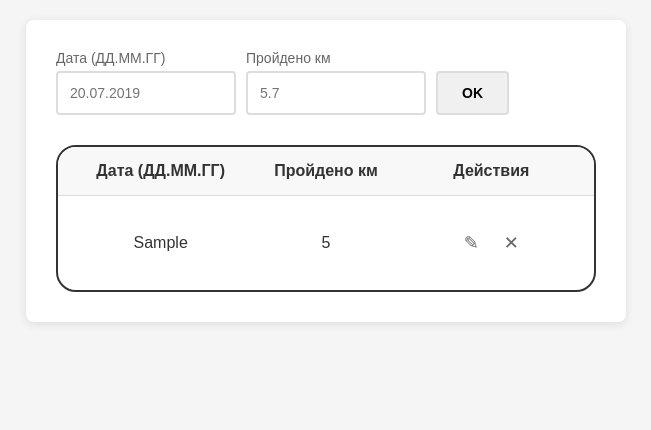
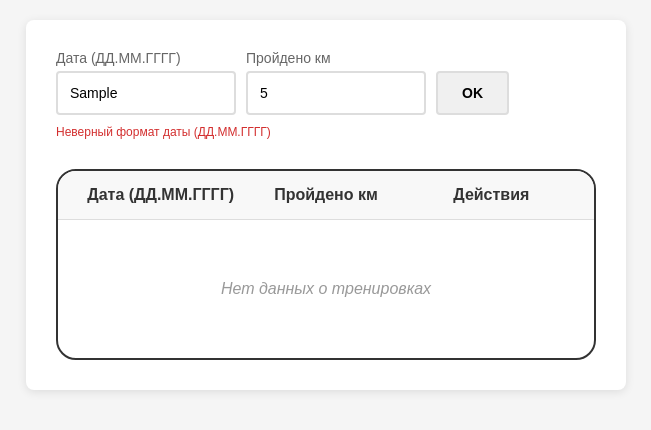
Before and after one commit to Madmaxim22/steps, a React (Vite) app: page / in a window 1280 px wide. Both pictures are taken after typing "Sample", "5" into the empty fields and a click on the button "OK". Shown: the top 430 px of the page, without its empty margins (314-965 px from the left). Built offline with nearby package versions, Linux system fonts and the light colour scheme.

Commit message:
feat: add validation and error handling to TrainingsForm, update date format in labels, and enhance error display

```diff
--- a/src/App.css
+++ b/src/App.css
@@ -53,6 +53,16 @@ body {
 
 .form-group input:focus {
   border-color: #4CAF50;
+}
+
+.error-message {
+  margin-top: 4px;
+  font-size: 12px;
+  color: #d32f2f;
+}
+
+.form-errors {
+  margin-top: 4px;
 }
 
 .submit-btn {
--- a/src/components/TrainingsForm.jsx
+++ b/src/components/TrainingsForm.jsx
@@ -3,15 +3,77 @@ import { useState } from 'react';
 function TrainingsForm({ editTraining, onSubmitTraining }) {
     const [date, setDate] = useState(editTraining?.date ?? '');
     const [distance, setDistance] = useState(editTraining?.distance ?? '');
+    const [dateError, setDateError] = useState('');
+    const [distanceError, setDistanceError] = useState('');
+
+    function validateDate(value) {
+        if (!value) {
+            return 'Введите дату';
+        }
+
+        const match = /^(\d{2})\.(\d{2})\.(\d{4})$/.exec(value);
+        if (!match) {
+            return 'Неверный формат даты (ДД.ММ.ГГГГ)';
+        }
+
+        const day = parseInt(match[1], 10);
+        const month = parseInt(match[2], 10);
+        const year = parseInt(match[3], 10);
+
+        const dateObj = new Date(year, month - 1, day);
+
+        if (
+            dateObj.getFullYear() !== year ||
+            dateObj.getMonth() !== month - 1 ||
+            dateObj.getDate() !== day
+        ) {
+            return 'Несуществующая дата';
+        }
+
+        return null;
+    }
+
+    function validateDistance(value) {
+        if (value === '' || value == null) {
+            return 'Введите расстояние';
+        }
+
+        const num = Number(value);
+
+        if (!Number.isFinite(num)) {
+            return 'Введите корректное число';
+        }
+
+        if (num <= 0) {
+            return 'Расстояние должно быть больше 0';
+        }
+
+        return null;
+    }
 
     function handleSubmit(e) {
         e.preventDefault();
+
+        const dateValidationError = validateDate(date);
+        const distanceValidationError = validateDistance(distance);
+
+        setDateError(dateValidationError ?? '');
+        setDistanceError(distanceValidationError ?? '');
+
+        if (dateValidationError || distanceValidationError) {
+            return;
+        }
+
+        const numericDistance = Number(distance);
+
         onSubmitTraining(
-            { date, distance },
+            { date, distance: numericDistance },
             editTraining?.originalDate ?? undefined
         );
         setDate('');
         setDistance('');
+        setDateError('');
+        setDistanceError('');
     }
 
     return (
@@ -19,7 +81,7 @@ function TrainingsForm({ editTraining, onSubmitTraining }) {
             <form id="trainingForm" onSubmit={handleSubmit}>
                 <div className="form-row">
                     <div className="form-group">
-                        <label htmlFor="date">Дата (ДД.ММ.ГГ)</label>
+                        <label htmlFor="date">Дата (ДД.ММ.ГГГГ)</label>
                         <input
                             type="text"
                             id="date"
@@ -27,7 +89,9 @@ function TrainingsForm({ editTraining, onSubmitTraining }) {
                             placeholder="20.07.2019"
                             required
                             value={date}
-                            onChange={e => setDate(e.target.value)}
+                            onChange={e => {
+                                setDate(e.target.value);
+                            }}
                         />
                     </div>
 
@@ -39,14 +103,21 @@ function TrainingsForm({ editTraining, onSubmitTraining }) {
                             name="distance"
                             placeholder="5.7"
                             step="0.1"
-                            min="0"
                             required
                             value={distance}
-                            onChange={e => setDistance(e.target.value)}
+                            onChange={e => {
+                                setDistance(e.target.value);
+                            }}
                         />
                     </div>
                     <button type="submit" className="submit-btn">OK</button>
                 </div>
+                {(dateError || distanceError) && (
+                    <div className="form-errors">
+                        {dateError && <div className="error-message">{dateError}</div>}
+                        {distanceError && <div className="error-message">{distanceError}</div>}
+                    </div>
+                )}
             </form>
         </div>
     )
--- a/src/components/TrainingsTable.jsx
+++ b/src/components/TrainingsTable.jsx
@@ -4,7 +4,7 @@ function TrainingsTable({ trainings, onDeleteTraining, onEditTraining }) {
     return (
         <div className="data-table">
             <div className="table-header">
-                <div className="col-date">Дата (ДД.ММ.ГГ)</div>
+                <div className="col-date">Дата (ДД.ММ.ГГГГ)</div>
                 <div className="col-distance">Пройдено км</div>
                 <div className="col-actions">Действия</div>
             </div>
```
